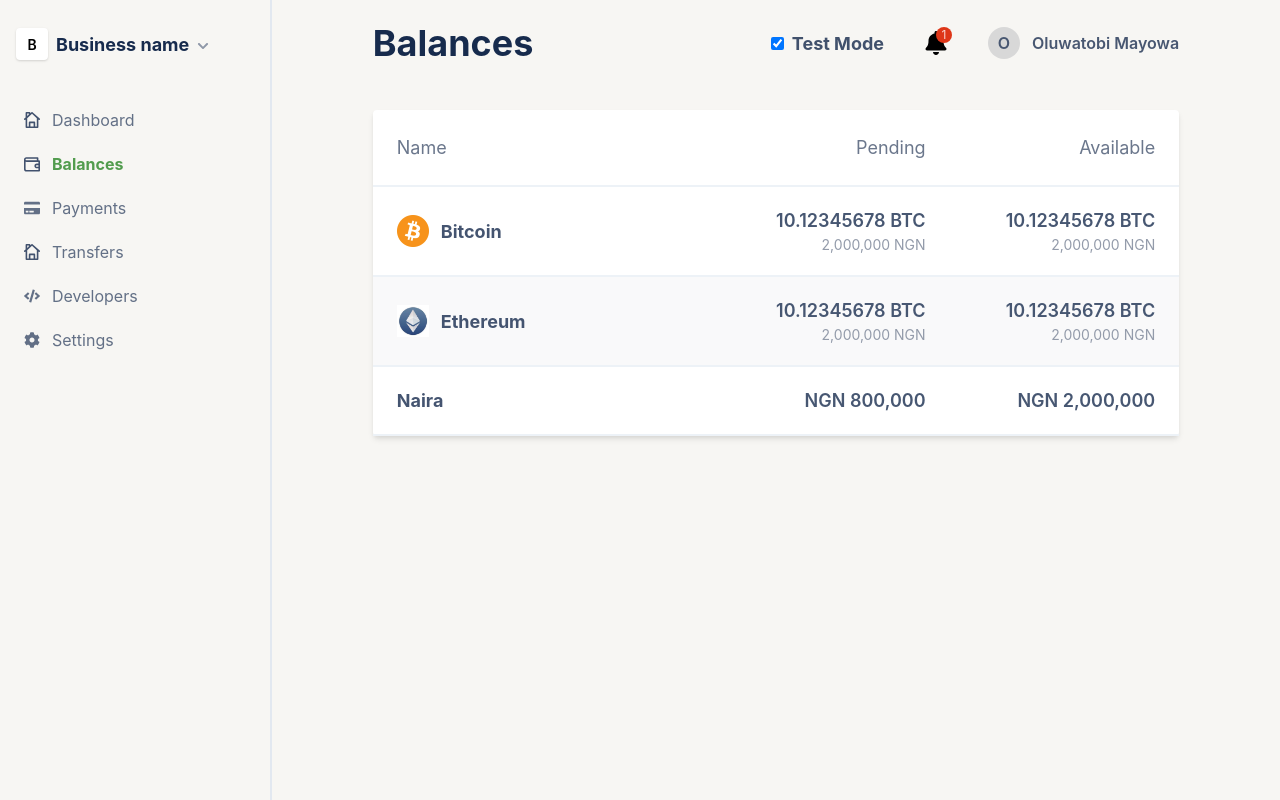
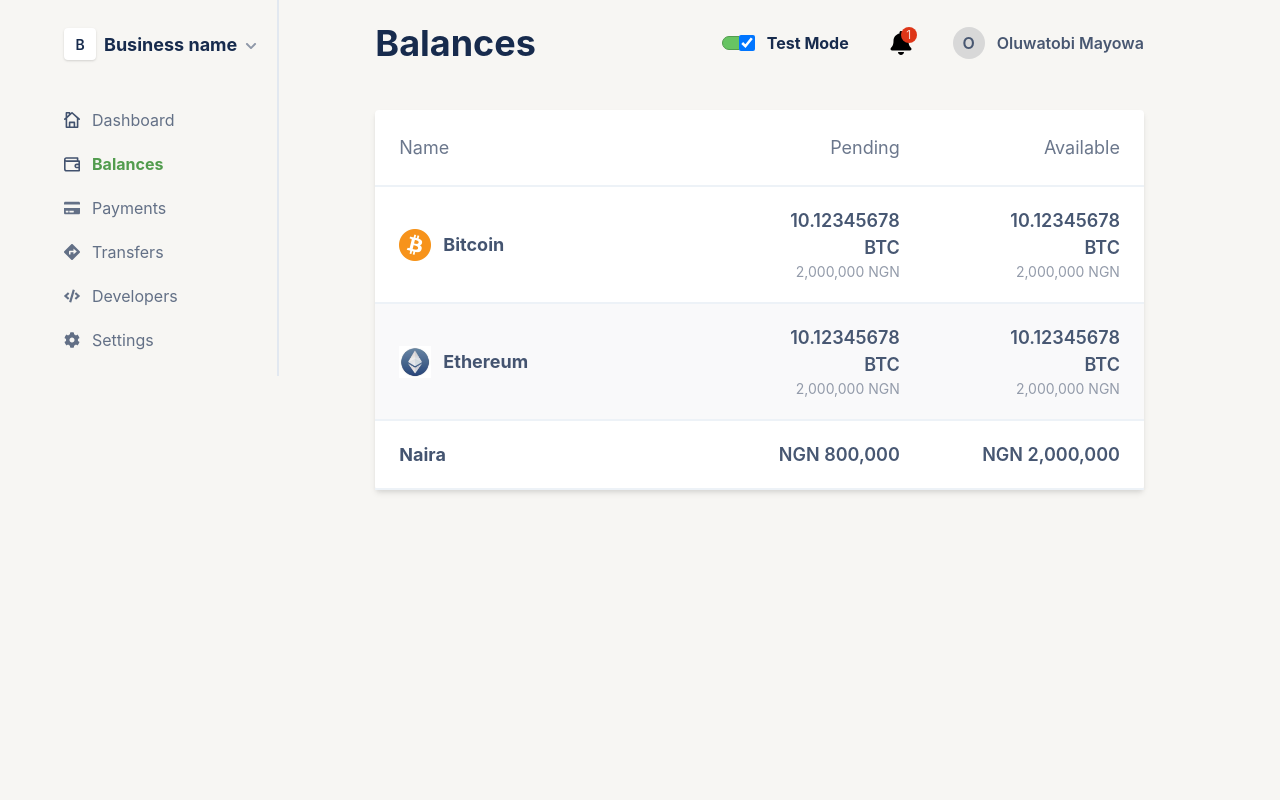
Before and after one commit to francisudeji/react-admin-dashboard-ui, a React (Create React App) app: page / in a window 1280 px wide. Built offline with nearby package versions, Linux system fonts and the light colour scheme.

Commit message:
Refactor and responsive menu

```diff
--- a/src/components/layout.js
+++ b/src/components/layout.js
@@ -5,8 +5,8 @@ import Main from './main'
 function Layout({ children, name }) {
   const [isOpen, setIsOpen] = React.useState(false)
   return (
-    <div className='contain'>
-      <div className='relative flex'>
+    <div className='container mx-auto h-100%'>
+      <div className='relative flex h-100%'>
         <Sidebar name={name} isOpen={isOpen} />
         <Main name={name} isOpen={isOpen} setIsOpen={setIsOpen}>
           {children}
--- a/src/components/main.js
+++ b/src/components/main.js
@@ -1,7 +1,9 @@
-import React from 'react'
+import React, { useState } from 'react'
 import { FaBell } from 'react-icons/fa'
 
 function Main({ children, name, isOpen, setIsOpen }) {
+  const [checked, setChecked] = useState(true)
+
   return (
     <main className='main flex-1 py-4'>
       <div className='w-11/12 lg:w-4/5 mx-auto'>
@@ -25,21 +27,28 @@ function Main({ children, name, isOpen, setIsOpen }) {
             </h1>
           </div>
           <div className='right flex justify-between items-center mt-4 lg:mt-0'>
-            <div className='flex items-center mr-10'>
-              <input
-                type='checkbox'
-                value='none'
-                id='mode'
-                name='check'
-                defaultChecked
-                className='mr-2'
-              />
+            <div className='flex items-center mr-10 toggle-wrapper relative'>
               <label
                 htmlFor='mode'
-                className='lg:text-lg font-bold text-dark-blue'
+                className='toggle-label font-bold text-dark-blue lg:text-lg'
+                style={{
+                  background: checked ? '#67C462' : '#D8D8D8'
+                }}
               >
-                Test Mode
+                <input
+                  type='checkbox'
+                  id='mode'
+                  name='check'
+                  checked={checked ? 'checked' : ''}
+                  onChange={() => setChecked(!checked)}
+                  className='toggle-input mr-2 focus:outline-none focus:shadow-lg'
+                  style={{
+                    transform: checked ? 'translateX(100%)' : 'translate(0)',
+                    transition: 'all 0.1s ease-in-out'
+                  }}
+                />
               </label>
+              <span className='ml-3 text-darker-blue font-bold'>Test Mode</span>
             </div>
             <div className='mr-10 relative'>
               <span className='absolute right-0 top-0 -mr-1 -mt-1 bg-badge-red w-4 h-4 rounded-full text-badge-gray text-xs flex items-center justify-center text-center'>
--- a/src/components/sidebar.js
+++ b/src/components/sidebar.js
@@ -1,6 +1,12 @@
 import React from 'react'
 import { Link } from 'react-router-dom'
-import { FaChevronDown, FaCreditCard, FaCode, FaCog } from 'react-icons/fa'
+import {
+  FaDirections,
+  FaChevronDown,
+  FaCreditCard,
+  FaCode,
+  FaCog
+} from 'react-icons/fa'
 
 function Sidebar({ name, isOpen }) {
   const className = pathname =>
@@ -10,16 +16,16 @@ function Sidebar({ name, isOpen }) {
 
   return (
     <aside
-      className={`h-100vh ${
-        !isOpen ? '-ml-17rem' : 'ml-0'
-      } w-17rem border-r-2 border-gray-300 p-4 lg:block lg:relative lg:ml-0`}
-      style={{ transition: 'all 0.2s ease-in-out' }}
+      className={`border-r-2 border-gray-300 p-4 lg:block lg:relative lg:ml-0 ${
+        isOpen ? 'block' : 'hidden'
+      }`}
+      style={{ transition: 'all 0.2s ease-in-out', height: '100%' }}
     >
       <header className='flex pt-3'>
-        <button className='w-8 h-8 bg-white shadow rounded text-sm font-semibold'>
-          B
-        </button>
         <button className='h-8 px-1 ml-1 bg-transparent text-lg font-bold text-darker-blue flex items-center'>
+          <span className='w-8 h-8 bg-white shadow rounded text-sm font-semibold flex items-center justify-center mr-2'>
+            B
+          </span>
           Business name{' '}
           <FaChevronDown className='ml-2 mt-1 text-xs text-chevron-blue' />
         </button>
@@ -28,14 +34,14 @@ function Sidebar({ name, isOpen }) {
         <ul>
           <li className='mt-1'>
             <a
-              className='py-2 text-link-blue font-normal flex items-center'
-              href='/'
+              className='py-2 text-link-blue font-normal flex items-center hover:text-link-green'
+              href='#dashboard'
             >
               <span>
                 <img
                   className='h-4 w-4 fill-current'
                   src='/assets/svgs/home.svg'
-                  alt=''
+                  alt='dashboard icon'
                 />
               </span>
               <span className='ml-3'>Dashboard</span>
@@ -50,7 +56,7 @@ function Sidebar({ name, isOpen }) {
                 <img
                   className='h-4 w-4 fill-current'
                   src='/assets/svgs/balances.svg'
-                  alt=''
+                  alt='balances icon'
                 />
               </span>
               <span className='ml-3'>Balances</span>
@@ -58,8 +64,8 @@ function Sidebar({ name, isOpen }) {
           </li>
           <li className='mt-1'>
             <a
-              className='py-2 text-link-blue flex items-center font-normal'
-              href='/'
+              className='py-2 text-link-blue flex items-center font-normal hover:text-link-green'
+              href='#payments'
             >
               <span>
                 <FaCreditCard />
@@ -73,15 +79,15 @@ function Sidebar({ name, isOpen }) {
               to='/transfers'
             >
               <span>
-                <img className='h-4 w-4' src='/assets/svgs/home.svg' alt='' />
+                <FaDirections />
               </span>
               <span className='ml-3'>Transfers</span>
             </Link>
           </li>
           <li className='mt-1'>
             <a
-              className='py-2 text-link-blue flex items-center font-normal'
-              href='/'
+              className='py-2 text-link-blue flex items-center font-normal hover:text-link-green'
+              href='#developers'
             >
               <span>
                 <FaCode />
@@ -91,8 +97,8 @@ function Sidebar({ name, isOpen }) {
           </li>
           <li className='mt-1'>
             <a
-              className='py-2 text-link-blue flex items-center font-normal'
-              href='/'
+              className='py-2 text-link-blue flex items-center font-normal hover:text-link-green'
+              href='#settings'
             >
               <span>
                 <FaCog />
```
